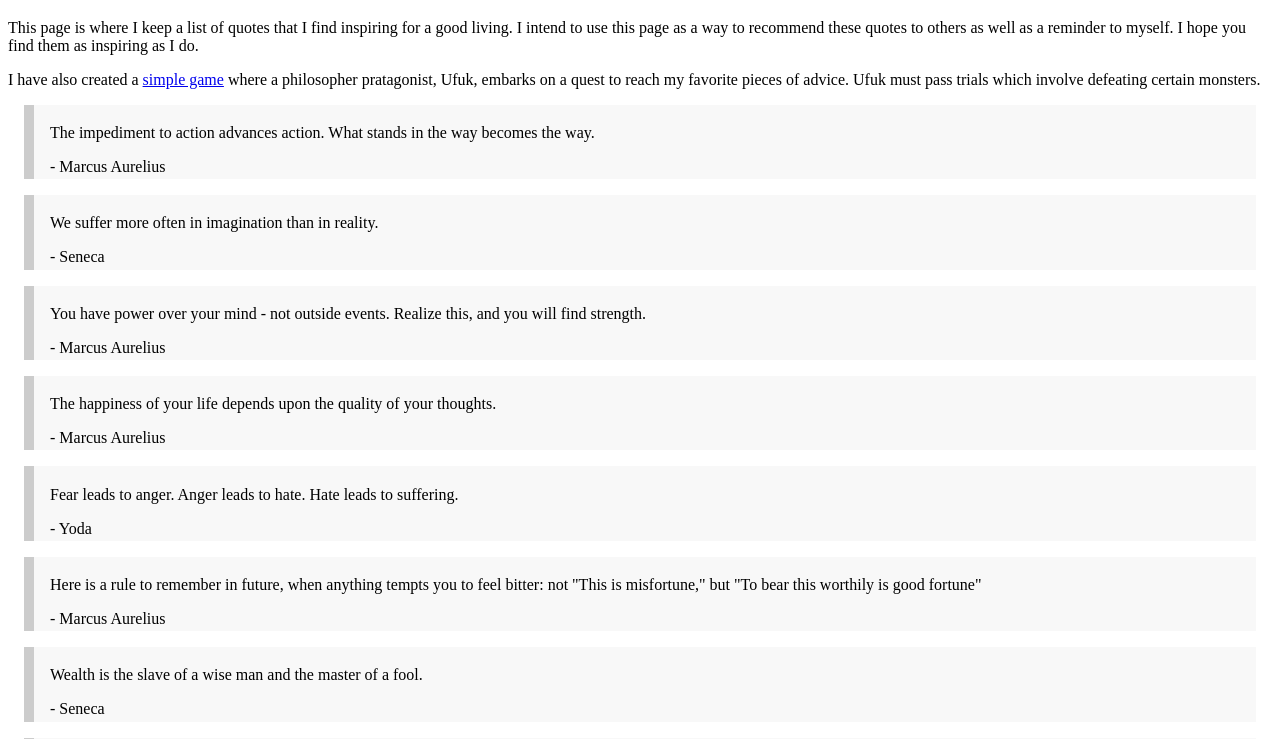
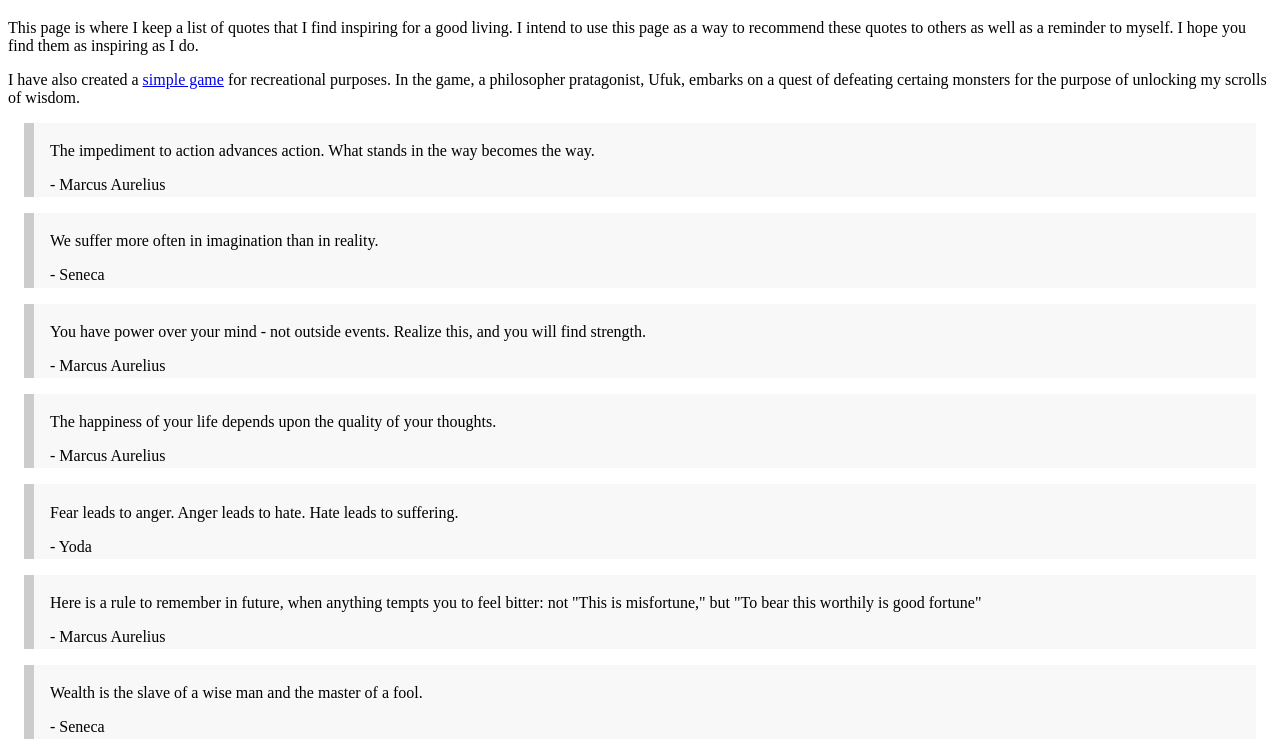
Before and after one commit to kugurerdem/js-playground-game, a plain HTML site: page index.html in a window 1280 px wide. Shown: the part 61-800 px from the top of the page. Drawn offline with Linux system fonts and the light colour scheme.

Commit message:
Update Readme and index.html

```diff
--- a/index.html
+++ b/index.html
@@ -27,9 +27,9 @@
 
     <p>
     I have also created a <a href="game.html" target="_blank">simple game</a>
-    where a philosopher pratagonist, Ufuk, embarks on a quest to reach my
-    favorite pieces of advice. Ufuk must pass trials which involve defeating
-    certain monsters.
+    for recreational purposes. In the game, a philosopher pratagonist, Ufuk,
+    embarks on a quest of defeating certaing monsters for the purpose of
+    unlocking my scrolls of wisdom.
     </p>
 
     <script>
```
Also changed, not shown: 2 other files.
